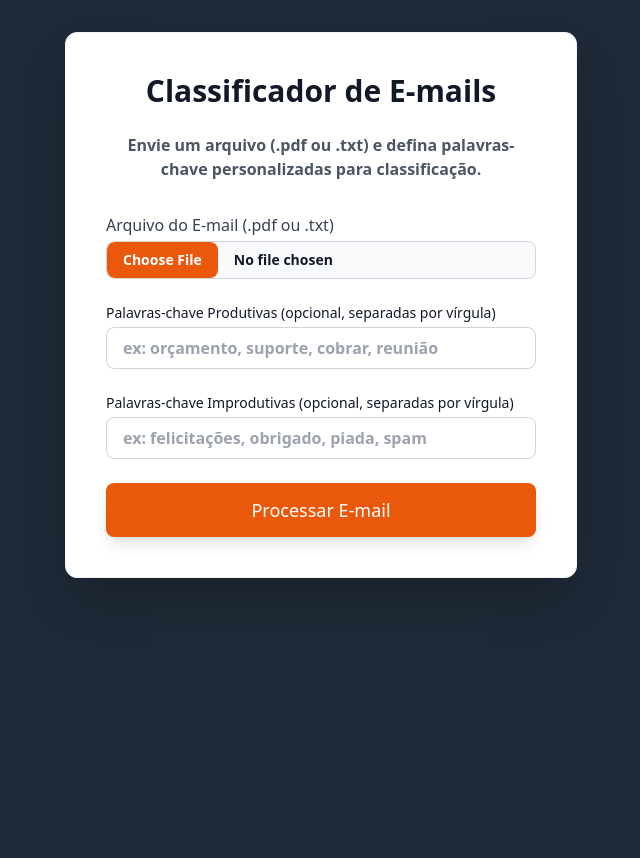
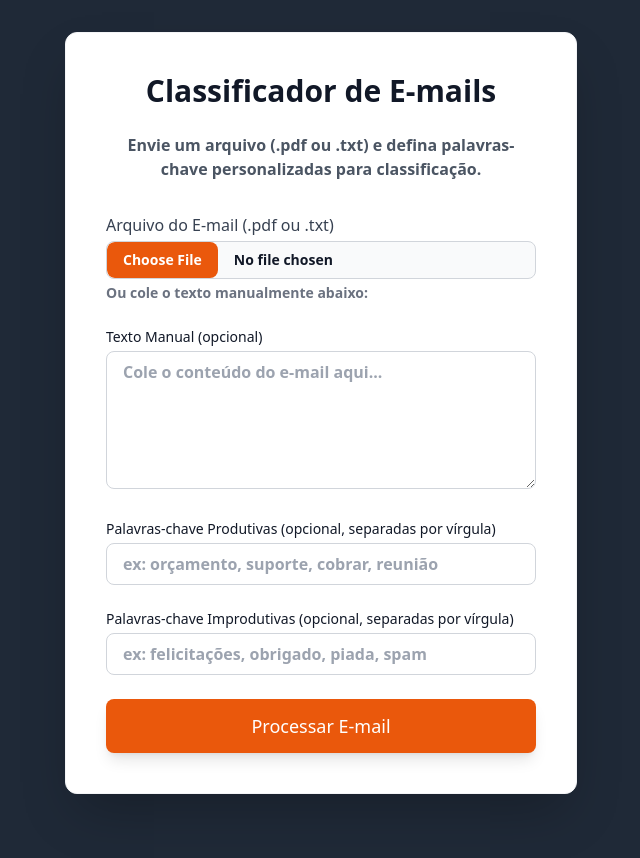
Before and after one commit to Sr1515/email-classifier, a Flask app: page / in a window 1280 px wide. Shown: the whole page, without its empty margins (319-959 px from the left). Before the commit the page ends 800 px from the top, so only its background shows below. Run offline with Flask 3, Linux system fonts and the light colour scheme; some libraries are stand-ins or nearby versions.

Commit message:
added manual-text option

```diff
--- a/main.py
+++ b/main.py
@@ -21,7 +21,7 @@ app.config.from_object(__name__)
 init_db(app)
 
 from models.categories_email import EmailCategory
-from routes import *
+from routes.routes import *
 
 if __name__ == '__main__':
     EmailCategory.create_table(safe=True)
--- a/routes.py
+++ b/routes/routes.py
@@ -1,6 +1,7 @@
 from main import app
 from flask import request, render_template
-from utils import extract_text, classify_email
+from utils.utils import extract_text, classify_email
+from utils.utils import preprocess_text
 from models.categories_email import EmailCategory
 
 @app.route("/", methods=["GET"])
@@ -11,18 +12,23 @@ def index():
 def processing():
     file = request.files.get("file")
     produtivos = request.form.get("produtivos", "")
+    manual_text  = request.form.get("texto_manual", "")
     improdutivos = request.form.get("improdutivos", "")
 
     produtivos_list = [x.strip() for x in produtivos.split(",") if x.strip()]
     improdutivos_list = [x.strip() for x in improdutivos.split(",") if x.strip()]
 
-    if not file:
+
+    if not file and not manual_text:
         return "Nenhum arquivo enviado!", 400
 
-    try:
-        text = extract_text(file)
-    except ValueError as e:
-        return str(e), 400
+    if manual_text:
+        text = preprocess_text(manual_text)
+    else:
+        try:
+            text = extract_text(file)
+        except ValueError as e:
+            return str(e), 400
 
     if not text.strip():
         return "Não foi possível extrair texto do arquivo.", 400
--- a/templates/index.html
+++ b/templates/index.html
@@ -39,10 +39,28 @@
             type="file"
             name="file"
             id="file"
-            required
             accept=".pdf, .txt"
             class="block w-full text-sm text-gray-900 border border-gray-300 rounded-lg cursor-pointer bg-gray-50 focus:outline-none file:mr-4 file:py-2 file:px-4 file:rounded-lg file:border-0 file:text-sm file:font-semibold file:bg-orange-600 file:text-white hover:file:bg-orange-700"
           />
+          <p class="text-gray-500 text-sm mt-1">
+            Ou cole o texto manualmente abaixo:
+          </p>
+        </div>
+
+        <div>
+          <label
+            for="texto_manual"
+            class="block text-sm font-medium text-gray-900 mb-1"
+          >
+            Texto Manual (opcional)
+          </label>
+          <textarea
+            name="texto_manual"
+            id="texto_manual"
+            rows="5"
+            placeholder="Cole o conteúdo do e-mail aqui..."
+            class="w-full px-4 py-2 border border-gray-300 rounded-lg focus:ring-orange-500 focus:border-orange-500 transition duration-150"
+          ></textarea>
         </div>
 
         <div>
@@ -57,7 +75,7 @@
             name="produtivos"
             id="produtivos"
             placeholder="ex: orçamento, suporte, cobrar, reunião"
-            class="w-full px-4 py-2 border border-gray-300 rounded-lg focus:ring-indigo-500 focus:border-indigo-500 transition duration-150"
+            class="w-full px-4 py-2 border border-gray-300 rounded-lg focus:ring-orange-500 focus:border-orange-500 transition duration-150"
           />
         </div>
 
@@ -73,7 +91,7 @@
             name="improdutivos"
             id="improdutivos"
             placeholder="ex: felicitações, obrigado, piada, spam"
-            class="w-full px-4 py-2 border border-gray-300 rounded-lg focus:ring-indigo-500 focus:border-indigo-500 transition duration-150"
+            class="w-full px-4 py-2 border border-gray-300 rounded-lg focus:ring-orange-500 focus:border-orange-500 transition duration-150"
           />
         </div>
 
```
Also changed, not shown: static/css/index.css (deleted), utils/utils.py (renamed from utils.py), 1 other file.
